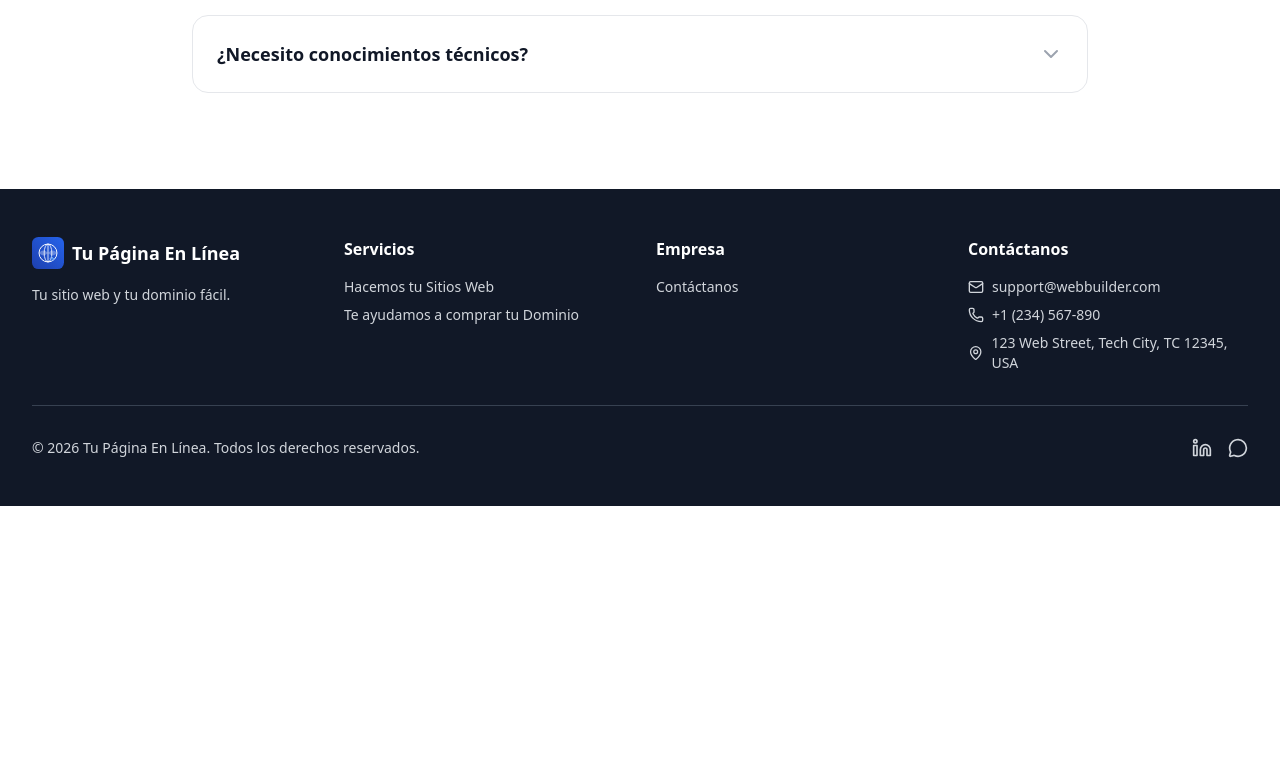
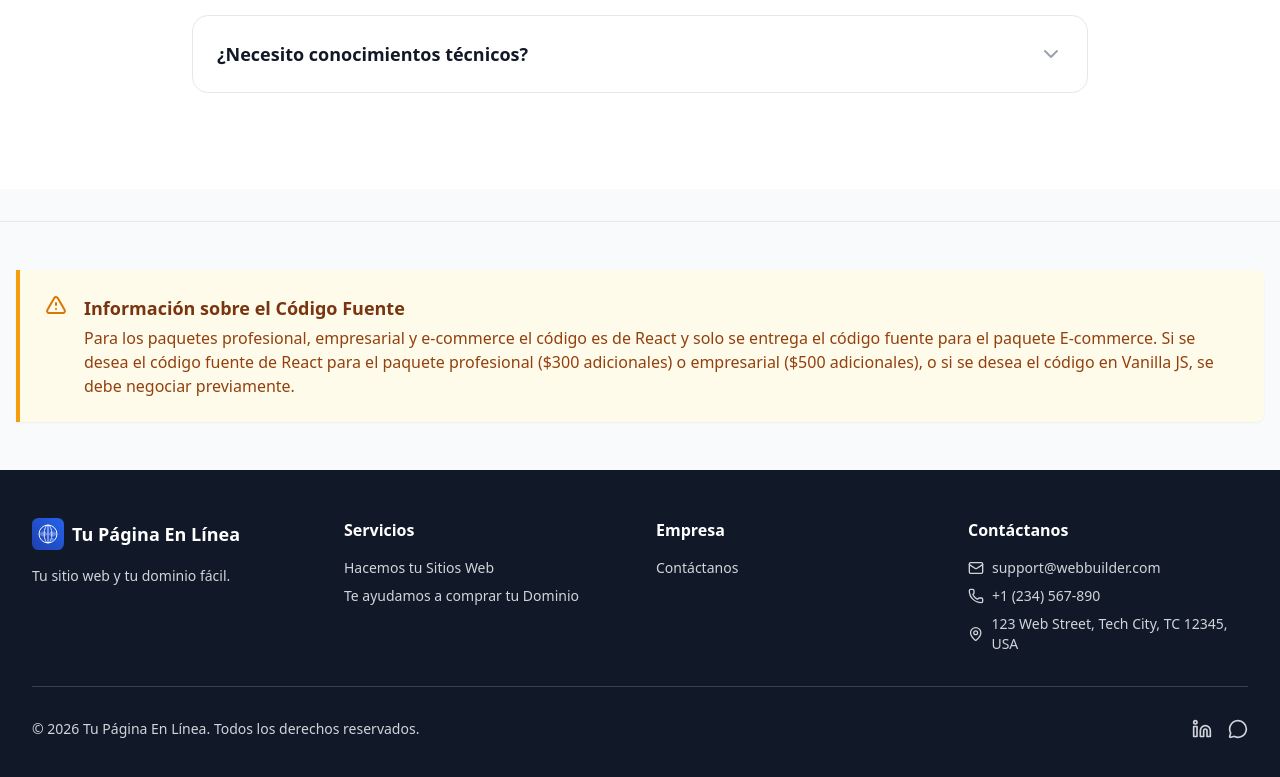
Before and after one commit to pabloandreychacon/react-web-builder, a React (Vite) app: page /websites in a window 1280 px wide. Shown: the part 2896-3673 px from the top of the page. Before the commit the page ends 3402 px from the top, so only its background shows below. Built offline with nearby package versions, Linux system fonts and the light colour scheme; no server answers; the database is empty.

Commit message:
disclaimer code react and scrolltotop

```diff
--- a/src/App.tsx
+++ b/src/App.tsx
@@ -1,5 +1,6 @@
 import { BrowserRouter as Router, Routes, Route } from 'react-router-dom';
 import Navbar from './components/Navbar';
+import ScrollToTop from './components/ScrollToTop';
 import Footer from './components/Footer';
 import WhatsAppButton from './components/WhatsAppButton';
 import Home from './pages/Home';
@@ -49,6 +50,7 @@ function AppContent() {
 function App() {
   return (
     <Router>
+      <ScrollToTop />
       <AppContent />
     </Router>
   );
--- /dev/null
+++ b/src/components/ScrollToTop.tsx
@@ -0,0 +1,12 @@
+import { useEffect } from "react";
+import { useLocation } from "react-router-dom";
+
+export default function ScrollToTop() {
+  const { pathname } = useLocation();
+
+  useEffect(() => {
+    window.scrollTo(0, 0);
+  }, [pathname]);
+
+  return null;
+}
--- a/src/lib/translations.ts
+++ b/src/lib/translations.ts
@@ -139,6 +139,8 @@ export const translations = {
       ],
       domainNoticeTitle: 'Información sobre el Dominio',
       domainNotice: 'Todos los planes son elegibles para que el cliente adquiera su propio dominio personal, si el cliente lo desea. ¡No te preocupes! Te ayudamos paso a paso en el proceso de compra con tu proveedor preferido.',
+      codeDisclaimerTitle: 'Información sobre el Código Fuente',
+      codeDisclaimer: 'Para los paquetes profesional, empresarial y e-commerce el código es de React y solo se entrega el código fuente para el paquete E-commerce. Si se desea el código fuente de React para el paquete profesional ($300 adicionales) o empresarial ($500 adicionales), o si se desea el código en Vanilla JS, se debe negociar previamente.',
       faq: {
         title: 'Preguntas Frecuentes sobre Sitios Web',
         list: [
@@ -478,6 +480,8 @@ export const translations = {
       ],
       domainNoticeTitle: 'Domain Information',
       domainNotice: 'All plans are eligible for the client to purchase their own personal domain, if the client wishes. Don\'t worry! We help you step by step through the purchase process with your preferred provider.',
+      codeDisclaimerTitle: 'Source Code Information',
+      codeDisclaimer: 'For the Professional, Enterprise, and E-commerce packages, the code is React-based, and source code is only delivered for the E-commerce package. If React source code is desired for the Professional ($300 additional) or Enterprise ($500 additional) packages, or if the code is desired as Vanilla JS, it must be negotiated in advance.',
       faq: {
         title: 'Website FAQ',
         list: [
--- a/src/pages/Websites.tsx
+++ b/src/pages/Websites.tsx
@@ -49,6 +49,27 @@ export default function Websites() {
 
       {/* FAQ Section */}
       <WebsiteFaq />
+
+      {/* Code Disclaimer Notice */}
+      <section className="py-12 px-4 w-full border-t border-gray-200 mt-8">
+        <div className="max-w-7xl mx-auto">
+          <div className="bg-amber-50 border-l-4 border-amber-500 p-6 rounded-r-lg shadow-sm">
+            <div className="flex items-start">
+              <div className="flex-shrink-0">
+                <svg className="h-6 w-6 text-amber-600" fill="none" viewBox="0 0 24 24" stroke="currentColor">
+                  <path strokeLinecap="round" strokeLinejoin="round" strokeWidth="2" d="M12 9v2m0 4h.01m-6.938 4h13.856c1.54 0 2.502-1.667 1.732-3L13.732 4c-.77-1.333-2.694-1.333-3.464 0L3.34 16c-.77 1.333.192 3 1.732 3z" />
+                </svg>
+              </div>
+              <div className="ml-4">
+                <h3 className="text-lg font-bold text-amber-900">{t.codeDisclaimerTitle}</h3>
+                <p className="mt-1 text-amber-800">
+                  {t.codeDisclaimer}
+                </p>
+              </div>
+            </div>
+          </div>
+        </div>
+      </section>
     </div>
   );
 }
```
